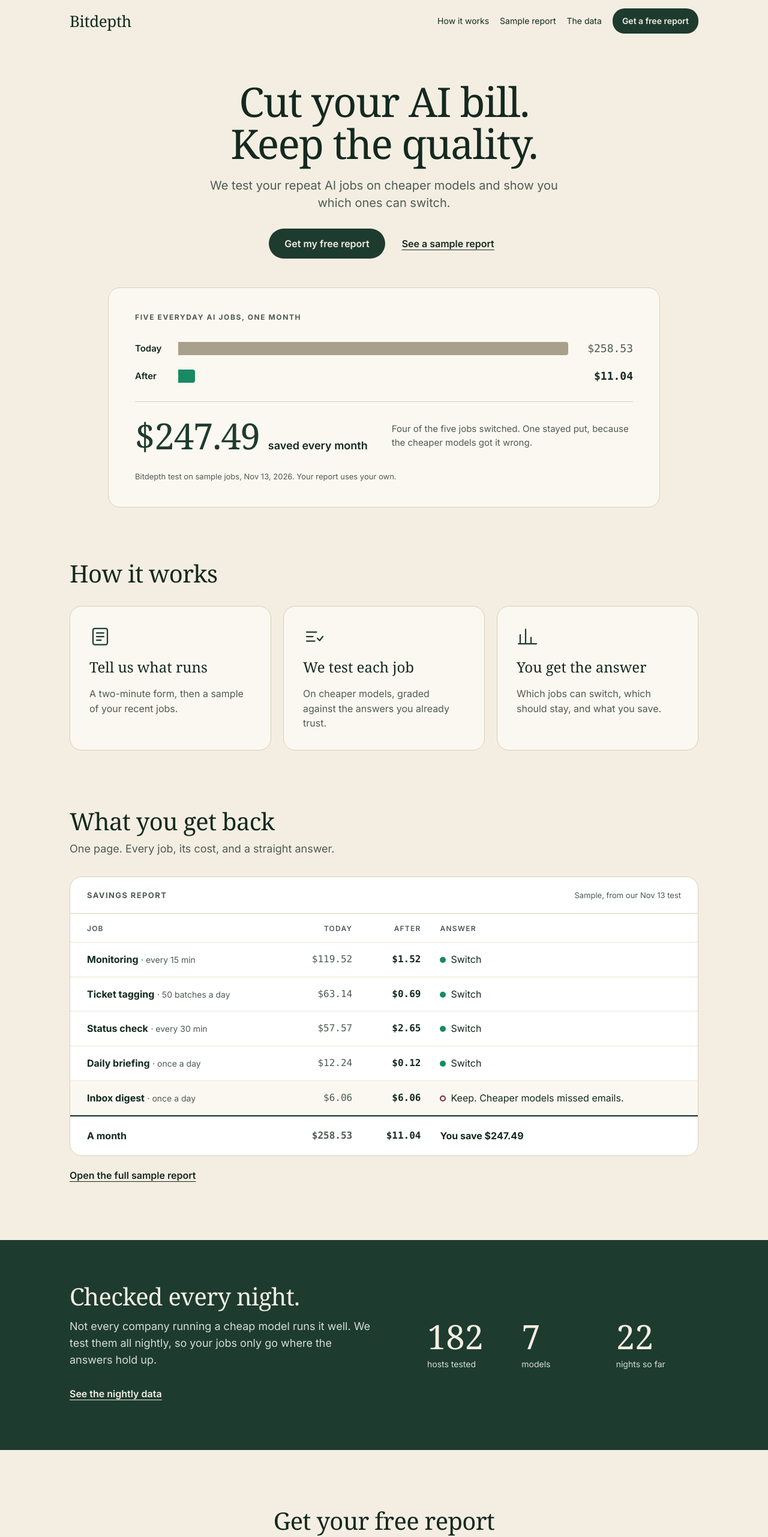
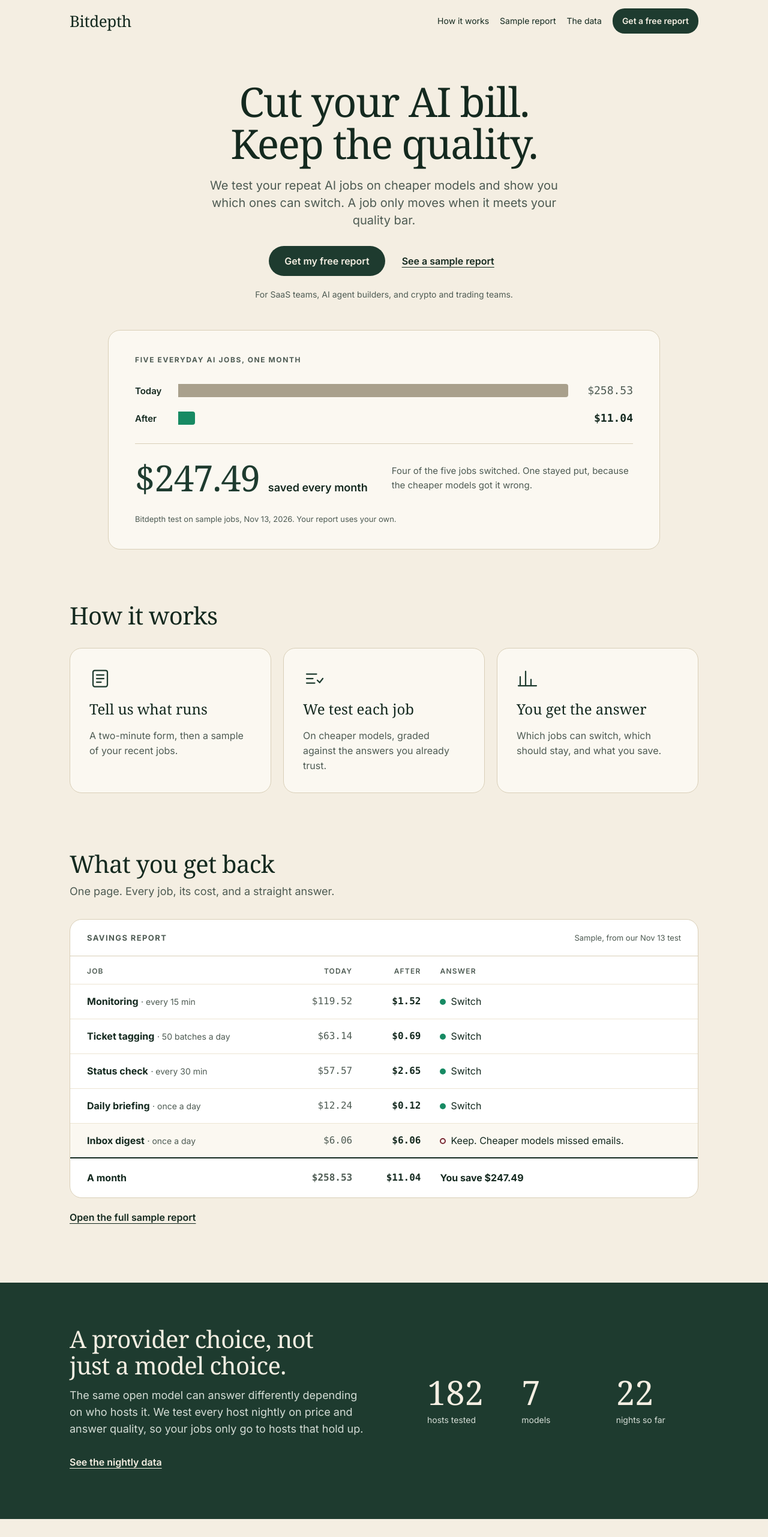
Before and after one commit to unblinkr/bitdepth, a website: page site/index.html in a window 1280 px wide. Shown: the top 2562 px of the page at 60% size. Drawn offline with Linux system fonts and the light colour scheme.

Commit message:
Home page: quality-bar line, who-it's-for line, provider choice section
Co-Authored-By: Claude Opus 5.5 <noreply@anthropic.com>
Claude-Session: https://claude.ai/code/session_014AVGxt7wj4F9gNXvmkwsn8

```diff
--- a/site/assets/home.css
+++ b/site/assets/home.css
@@ -11,6 +11,7 @@
 .lhead{text-align:center;display:flex;flex-direction:column;align-items:center;gap:20px}
 .lhead h1{font-family:var(--display);font-weight:400;font-size:clamp(40px,6.4vw,68px);line-height:1.04;letter-spacing:-1.6px;margin:0;text-wrap:balance}
 .lhead .sub{font-size:20px;line-height:1.45;color:var(--muted);margin:0;max-width:30em}
+.lfor{font-size:14px;color:var(--muted);margin:0}
 .lcta{display:flex;flex-wrap:wrap;justify-content:center;gap:12px 20px;align-items:center;margin-top:8px}
 .btn{display:inline-flex;align-items:center;min-height:50px;padding:0 26px;background:var(--pine);color:var(--pine-ink)!important;font-weight:600;text-decoration:none;border-radius:25px}
 .btn:hover{background:var(--pine-deep)}
--- a/site/index.html
+++ b/site/index.html
@@ -27,8 +27,9 @@
 </div></header>
 <section class="lhero"><div class="wrap">
 <div class="lhead"><h1>Cut your AI bill.<br>Keep the quality.</h1>
-<p class="sub">We test your repeat AI jobs on cheaper models and show you which ones can switch.</p>
-<div class="lcta"><a class="btn" href="#report">Get my free report</a><a class="lnk" href="/sample-report">See a sample report</a></div></div>
+<p class="sub">We test your repeat AI jobs on cheaper models and show you which ones can switch. A job only moves when it meets your quality bar.</p>
+<div class="lcta"><a class="btn" href="#report">Get my free report</a><a class="lnk" href="/sample-report">See a sample report</a></div>
+<p class="lfor">For SaaS teams, AI agent builders, and crypto and trading teams.</p></div>
 <div class="mcard">
 <div class="mk">Five everyday AI jobs, one month</div>
 <div class="mbars" role="img" aria-label="Five everyday AI jobs cost $258.53 a month today and $11.04 after four of them switch to cheaper models.">
@@ -50,8 +51,8 @@
 <div class="rep"><div class="rep-h"><b>Savings report</b><span>Sample, from our Nov 13 test</span></div><div class="rep-s"><table><thead><tr><th scope="col">Job</th><th scope="col" class="num">Today</th><th scope="col" class="num">After</th><th scope="col">Answer</th></tr></thead><tbody><tr><td><b>Monitoring</b> <small>&middot; every 15 min</small></td><td class="num was">$119.52</td><td class="num now">$1.52</td><td><span class="dot"></span>Switch</td></tr><tr><td><b>Ticket tagging</b> <small>&middot; 50 batches a day</small></td><td class="num was">$63.14</td><td class="num now">$0.69</td><td><span class="dot"></span>Switch</td></tr><tr><td><b>Status check</b> <small>&middot; every 30 min</small></td><td class="num was">$57.57</td><td class="num now">$2.65</td><td><span class="dot"></span>Switch</td></tr><tr><td><b>Daily briefing</b> <small>&middot; once a day</small></td><td class="num was">$12.24</td><td class="num now">$0.12</td><td><span class="dot"></span>Switch</td></tr><tr class="keep"><td><b>Inbox digest</b> <small>&middot; once a day</small></td><td class="num was">$6.06</td><td class="num now">$6.06</td><td><span class="dot keep"></span>Keep. Cheaper models missed emails.</td></tr><tr class="tot"><td>A month</td><td class="num was">$258.53</td><td class="num now">$11.04</td><td>You save $247.49</td></tr></tbody></table></div></div>
 <p class="more"><a href="/sample-report">Open the full sample report</a></p></div></section>
 <section class="nightly" id="data"><div class="wrap">
-<div class="txt"><h2>Checked every night.</h2>
-<p>Not every company running a cheap model runs it well. We test them all nightly, so your jobs only go where the answers hold up.</p>
+<div class="txt"><h2>A provider choice, not just a model choice.</h2>
+<p>The same open model can answer differently depending on who hosts it. We test every host nightly on price and answer quality, so your jobs only go to hosts that hold up.</p>
 <a href="/leaderboard">See the nightly data</a></div>
 <div class="nums"><div><b>182</b><span>hosts tested</span></div><div><b>7</b><span>models</span></div><div><b>22</b><span>nights so far</span></div></div>
 </div></section>
```
Also changed, not shown: 1 other file.
